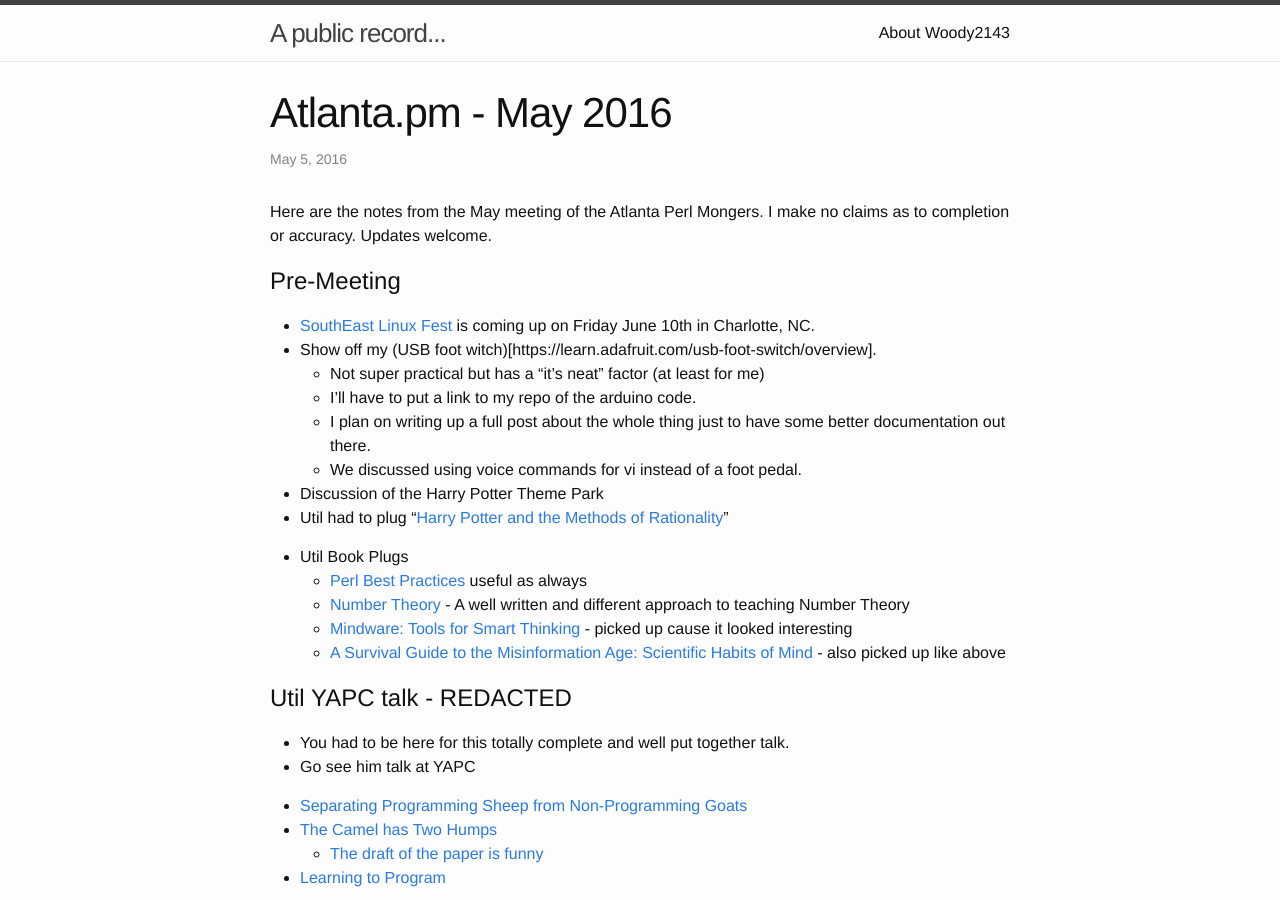
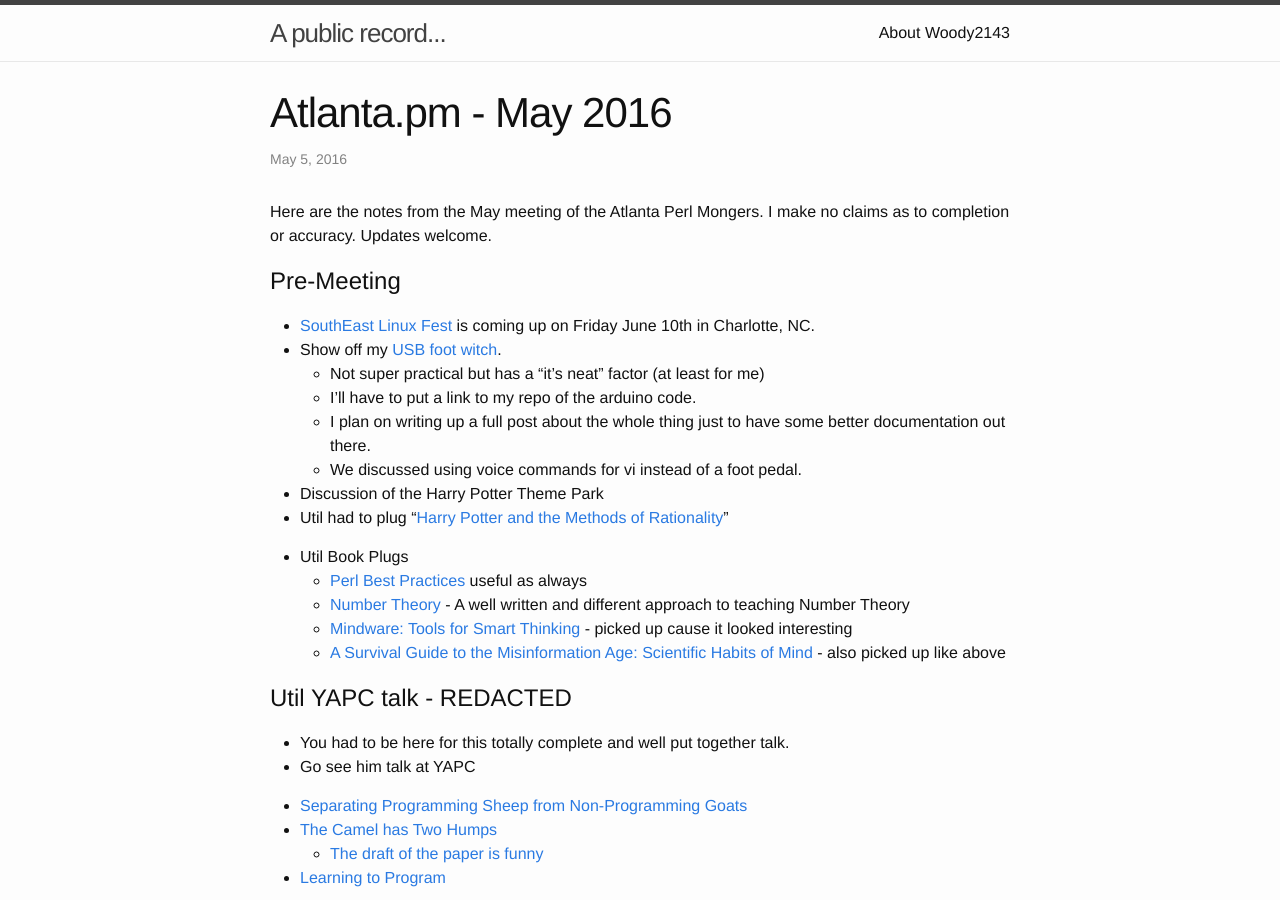
Before and after one commit to Woody2143/woody2143.github.io, a Jekyll site: the page built from _posts/2016-05-05-atlantapm.markdown, in a window 1280 px wide and 900 px high. Built offline with Jekyll 4.4.1, drawn with Linux system fonts in a browser that asks for light colours.

Commit message:
fixed link

```diff
--- a/_posts/2016-05-05-atlantapm.markdown
+++ b/_posts/2016-05-05-atlantapm.markdown
@@ -13,7 +13,7 @@ Here are the notes from the May meeting of the Atlanta Perl Mongers. I make no c
 
 # Pre-Meeting
 - [SouthEast Linux Fest](http://www.southeastlinuxfest.org/?p=2195) is coming up on Friday June 10th in Charlotte, NC.
-- Show off my (USB foot witch)[https://learn.adafruit.com/usb-foot-switch/overview].
+- Show off my [USB foot witch](https://learn.adafruit.com/usb-foot-switch/overview).
   - Not super practical but has a "it's neat" factor (at least for me)
   - I'll have to put a link to my repo of the arduino code.
   - I plan on writing up a full post about the whole thing just to have some better documentation out there.
```
